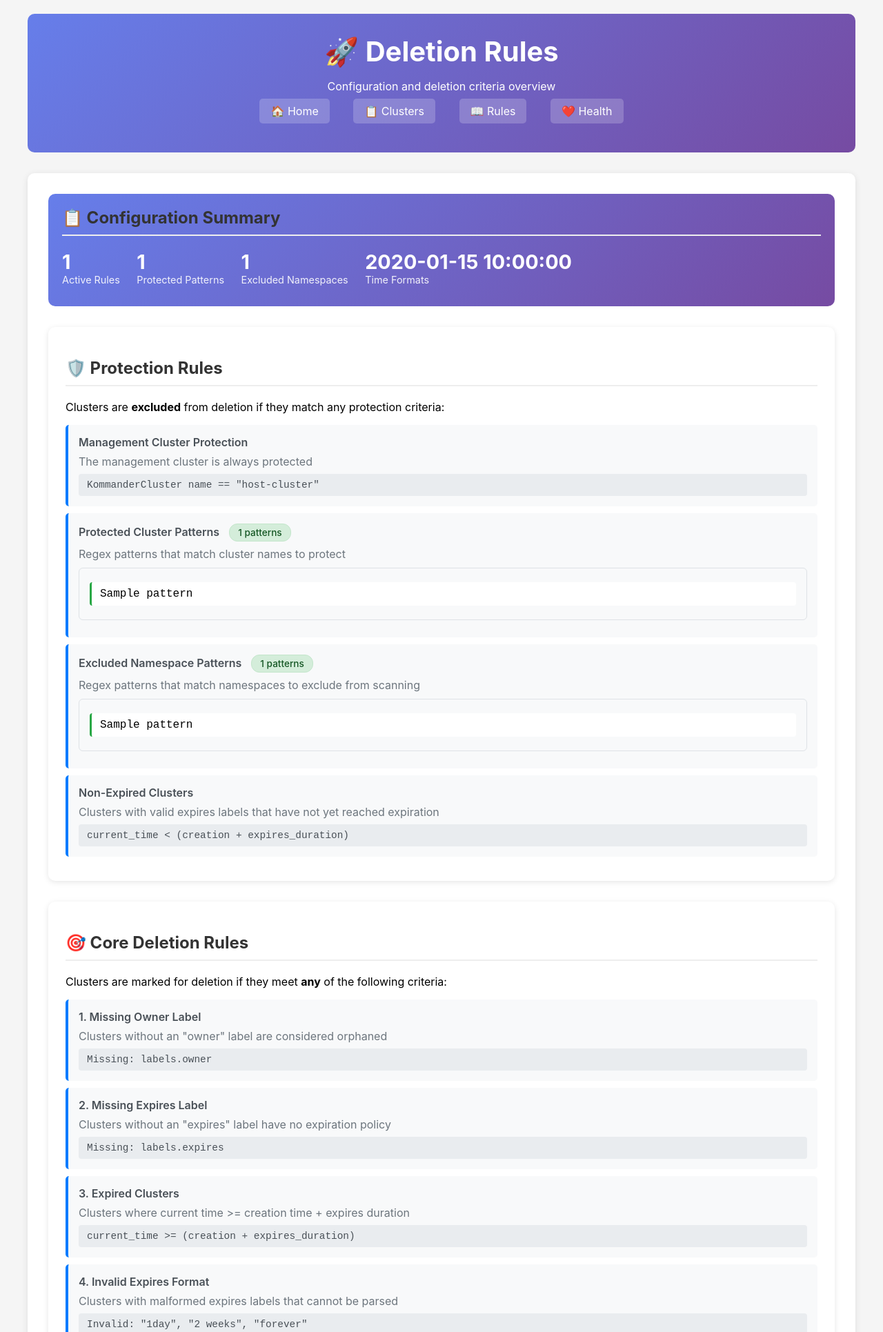
After one commit to markround/nkp-cluster-cleaner, a Flask app: template src/nkp_cluster_cleaner/templates/rules.html in a window 1280 px wide. The commit adds this page. Shown: the top 1931 px of the page at 69% size. Run offline with Flask 3, Linux system fonts and the light colour scheme; the template is opened without the code that fills it: most values are stand-ins (such as "Sample title", 1, 10 or a date in 2020).

Commit message:
Add rules summary page

```diff
--- a/src/nkp_cluster_cleaner/templates/base.html
+++ b/src/nkp_cluster_cleaner/templates/base.html
@@ -100,10 +100,11 @@
 <body>
     <div class="header">
         <h1>🚀 {% block header_title %}NKP Cluster Cleaner{% endblock %}</h1>
-        <p>{% block header_subtitle %}Web Interface for CAPI Cluster Management{% endblock %}</p>
+        <p>{% block header_subtitle %}Web interface for CAPI cluster lab cleanup{% endblock %}</p>
         <div class="nav">
             <a href="/">🏠 Home</a>
             <a href="/clusters">📋 Clusters</a>
+            <a href="/rules">📖 Rules</a>
             <a href="/health">❤️ Health</a>
         </div>
     </div>
--- /dev/null
+++ b/src/nkp_cluster_cleaner/templates/rules.html
@@ -0,0 +1,293 @@
+{% extends "base.html" %}
+
+{% block title %}NKP Cluster Cleaner - Deletion Rules{% endblock %}
+
+{% block header_title %}Deletion Rules{% endblock %}
+{% block header_subtitle %}Configuration and deletion criteria overview{% endblock %}
+
+{% block extra_css %}
+<style>
+    .rules-section {
+        margin-bottom: 30px;
+        background: white;
+        padding: 25px;
+        border-radius: 10px;
+        box-shadow: 0 2px 8px rgba(0,0,0,0.1);
+    }
+    .rule-item {
+        background-color: #f8f9fa;
+        padding: 15px;
+        margin: 10px 0;
+        border-left: 4px solid #007bff;
+        border-radius: 5px;
+    }
+    .rule-type {
+        font-weight: 600;
+        color: #495057;
+        margin-bottom: 8px;
+    }
+    .rule-description {
+        color: #6c757d;
+        margin-bottom: 8px;
+    }
+    .rule-example {
+        background-color: #e9ecef;
+        padding: 8px 12px;
+        border-radius: 4px;
+        font-family: 'Courier New', monospace;
+        font-size: 0.9em;
+        color: #495057;
+    }
+    .config-status {
+        display: inline-block;
+        padding: 4px 12px;
+        border-radius: 12px;
+        font-size: 0.85em;
+        font-weight: 500;
+        margin-left: 10px;
+    }
+    .status-active {
+        background-color: #d4edda;
+        color: #155724;
+        border: 1px solid #c3e6cb;
+    }
+    .status-default {
+        background-color: #fff3cd;
+        color: #856404;
+        border: 1px solid #ffeaa7;
+    }
+    .pattern-list {
+        background-color: #f8f9fa;
+        border: 1px solid #dee2e6;
+        border-radius: 6px;
+        padding: 15px;
+        margin: 10px 0;
+    }
+    .pattern-item {
+        background-color: white;
+        padding: 8px 12px;
+        margin: 5px 0;
+        border-radius: 4px;
+        font-family: 'Courier New', monospace;
+        border-left: 3px solid #28a745;
+    }
+    .no-patterns {
+        color: #6c757d;
+        font-style: italic;
+        text-align: center;
+        padding: 20px;
+    }
+    .time-examples {
+        display: grid;
+        grid-template-columns: repeat(auto-fit, minmax(200px, 1fr));
+        gap: 15px;
+        margin: 15px 0;
+    }
+    .time-example {
+        background-color: #e3f2fd;
+        padding: 12px;
+        border-radius: 6px;
+        text-align: center;
+        border: 1px solid #bbdefb;
+    }
+    .time-value {
+        font-family: 'Courier New', monospace;
+        font-weight: bold;
+        color: #1565c0;
+    }
+    .time-desc {
+        color: #424242;
+        font-size: 0.9em;
+        margin-top: 5px;
+    }
+    .summary-box {
+        background: linear-gradient(135deg, #667eea 0%, #764ba2 100%);
+        color: white;
+        padding: 20px;
+        border-radius: 10px;
+        margin-bottom: 30px;
+    }
+    .summary-stat {
+        display: inline-block;
+        margin: 0 20px 10px 0;
+    }
+    .summary-number {
+        font-size: 1.8em;
+        font-weight: bold;
+    }
+    .summary-label {
+        font-size: 0.9em;
+        opacity: 0.9;
+    }
+</style>
+{% endblock %}
+
+{% block content %}
+    <!-- Configuration Summary -->
+    <div class="summary-box">
+        <h2 style="margin-top: 0;">📋 Configuration Summary</h2>
+        <div class="summary-stat">
+            <div class="summary-number">{{ rule_count }}</div>
+            <div class="summary-label">Active Rules</div>
+        </div>
+        <div class="summary-stat">
+            <div class="summary-number">{{ protected_cluster_count }}</div>
+            <div class="summary-label">Protected Patterns</div>
+        </div>
+        <div class="summary-stat">
+            <div class="summary-number">{{ excluded_namespace_count }}</div>
+            <div class="summary-label">Excluded Namespaces</div>
+        </div>
+        <div class="summary-stat">
+            <div class="summary-number">{{ time_format_count }}</div>
+            <div class="summary-label">Time Formats</div>
+        </div>
+    </div>
+
+    <!-- Protection Rules -->
+    <div class="rules-section">
+        <h2>🛡️ Protection Rules</h2>
+        <p>Clusters are <strong>excluded</strong> from deletion if they match any protection criteria:</p>
+
+        <!-- Management Cluster -->
+        <div class="rule-item">
+            <div class="rule-type">Management Cluster Protection</div>
+            <div class="rule-description">The management cluster is always protected</div>
+            <div class="rule-example">KommanderCluster name == "host-cluster"</div>
+        </div>
+
+        <!-- Protected Cluster Patterns -->
+        <div class="rule-item">
+            <div class="rule-type">Protected Cluster Patterns
+                <span class="config-status {{ 'status-active' if protected_cluster_patterns else 'status-default' }}">
+                    {{ protected_cluster_patterns|length }} patterns
+                </span>
+            </div>
+            <div class="rule-description">Regex patterns that match cluster names to protect</div>
+            <div class="pattern-list">
+                {% if protected_cluster_patterns %}
+                    {% for pattern in protected_cluster_patterns %}
+                        <div class="pattern-item">{{ pattern }}</div>
+                    {% endfor %}
+                {% else %}
+                    <div class="no-patterns">No protected cluster patterns configured</div>
+                {% endif %}
+            </div>
+        </div>
+
+        <!-- Excluded Namespace Patterns -->
+        <div class="rule-item">
+            <div class="rule-type">Excluded Namespace Patterns
+                <span class="config-status {{ 'status-active' if excluded_namespace_patterns else 'status-default' }}">
+                    {{ excluded_namespace_patterns|length }} patterns
+                </span>
+            </div>
+            <div class="rule-description">Regex patterns that match namespaces to exclude from scanning</div>
+            <div class="pattern-list">
+                {% if excluded_namespace_patterns %}
+                    {% for pattern in excluded_namespace_patterns %}
+                        <div class="pattern-item">{{ pattern }}</div>
+                    {% endfor %}
+                {% else %}
+                    <div class="no-patterns">No excluded namespace patterns configured</div>
+                {% endif %}
+            </div>
+        </div>
+
+        <!-- Non-Expired Clusters -->
+        <div class="rule-item">
+            <div class="rule-type">Non-Expired Clusters</div>
+            <div class="rule-description">Clusters with valid expires labels that have not yet reached expiration</div>
+            <div class="rule-example">current_time &lt; (creation + expires_duration)</div>
+        </div>
+    </div>
+
+    <!-- Core Deletion Rules -->
+    <div class="rules-section">
+        <h2>🎯 Core Deletion Rules</h2>
+        <p>Clusters are marked for deletion if they meet <strong>any</strong> of the following criteria:</p>
+
+        <div class="rule-item">
+            <div class="rule-type">1. Missing Owner Label</div>
+            <div class="rule-description">Clusters without an "owner" label are considered orphaned</div>
+            <div class="rule-example">Missing: labels.owner</div>
+        </div>
+
+        <div class="rule-item">
+            <div class="rule-type">2. Missing Expires Label</div>
+            <div class="rule-description">Clusters without an "expires" label have no expiration policy</div>
+            <div class="rule-example">Missing: labels.expires</div>
+        </div>
+
+        <div class="rule-item">
+            <div class="rule-type">3. Expired Clusters</div>
+            <div class="rule-description">Clusters where current time >= creation time + expires duration</div>
+            <div class="rule-example">current_time >= (creation + expires_duration)</div>
+        </div>
+
+        <div class="rule-item">
+            <div class="rule-type">4. Invalid Expires Format</div>
+            <div class="rule-description">Clusters with malformed expires labels that cannot be parsed</div>
+            <div class="rule-example">Invalid: "1day", "2 weeks", "forever"</div>
+        </div>
+    </div>
+
+    <!-- Time Format Rules -->
+    <div class="rules-section">
+        <h2>⏰ Expires Label Format</h2>
+        <p>The "expires" label must follow the format: <strong>&lt;number&gt;&lt;unit&gt;</strong></p>
+
+        <div class="time-examples">
+            <div class="time-example">
+                <div class="time-value">1h, 24h, 72h</div>
+                <div class="time-desc">Hours</div>
+            </div>
+            <div class="time-example">
+                <div class="time-value">1d, 7d, 30d</div>
+                <div class="time-desc">Days</div>
+            </div>
+            <div class="time-example">
+                <div class="time-value">1w, 2w, 4w</div>
+                <div class="time-desc">Weeks</div>
+            </div>
+            <div class="time-example">
+                <div class="time-value">1y, 2y, 5y</div>
+                <div class="time-desc">Years</div>
+            </div>
+        </div>
+
+        <p><strong>Examples:</strong> A cluster created on 2025-06-23 with expires="7d" will be marked for deletion on 2025-06-30.</p>
+    </div>
+
+    <!-- Configuration Source -->
+    <div class="rules-section">
+        <h2>⚙️ Configuration Source</h2>
+        <div class="rule-item">
+            <div class="rule-type">Kubeconfig
+                <span class="config-status {{ 'status-active' if kubeconfig_path else 'status-default' }}">
+                    {{ 'Custom' if kubeconfig_path else 'Default' }}
+                </span>
+            </div>
+            <div class="rule-description">{{ kubeconfig_path or 'Using default (~/.kube/config or $KUBECONFIG)' }}</div>
+        </div>
+
+        <div class="rule-item">
+            <div class="rule-type">Protection Rules
+                <span class="config-status {{ 'status-active' if config_path else 'status-default' }}">
+                    {{ 'Loaded' if config_path else 'Default' }}
+                </span>
+            </div>
+            <div class="rule-description">{{ config_path or 'Using default rules (no additional protection)' }}</div>
+        </div>
+    </div>
+
+    <!-- Quick Actions -->
+    <div class="refresh-info">
+        <h3>🎯 Quick Actions</h3>
+        <p>
+            <a href="/clusters">📋 View Clusters</a> |
+            <a href="/">🏠 Back to Dashboard</a> |
+            <a href="/health">❤️ Check Health</a>
+        </p>
+    </div>
+{% endblock %}
```
Also changed, not shown: src/nkp_cluster_cleaner/templates/index.html (+1 -9 lines), src/nkp_cluster_cleaner/web_server.py (+51 -0 lines).
